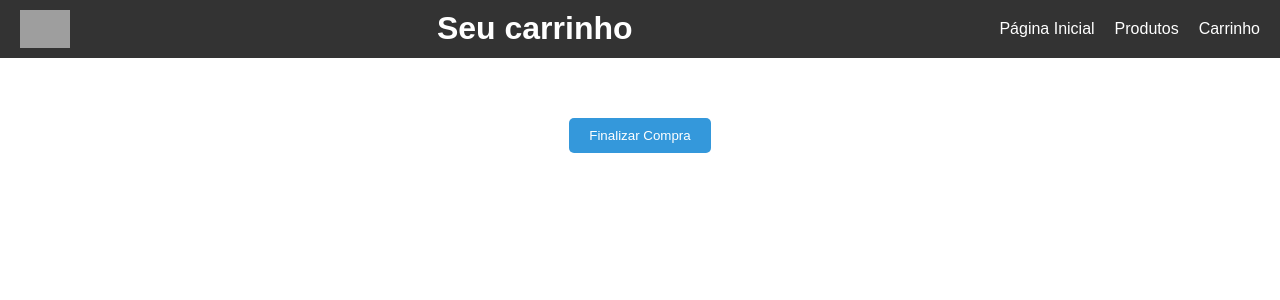
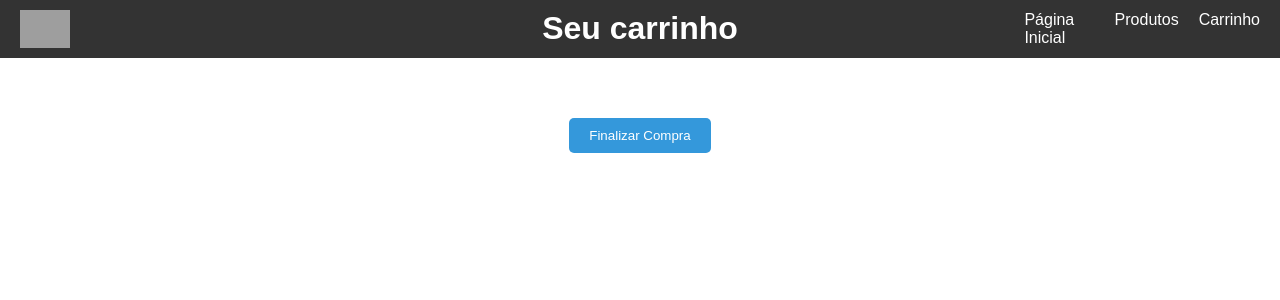
Before and after one commit to BrunaLimaFarias/projeto_web, a PHP site: page /Carrinho/carrinho.html in a window 1280 px wide. Shown: the top 300 px of the page. Run offline with PHP 8.4, Linux system fonts and the light colour scheme; grey boxes are pictures that could not be loaded.

Commit message:
Add files via upload

```diff
--- a/Projeto/Carrinho/carrinho.css
+++ b/Projeto/Carrinho/carrinho.css
@@ -44,6 +44,23 @@ main {
     padding: 20px;
 }
 
+.logo, .titulo, .links {
+    width: 19%; /* Ajuste a largura conforme necessário */
+}
+
+/* Estilos para cada uma das divs */
+.logo {
+    text-align: left;
+}
+
+.titulo {
+    text-align: center;
+}
+
+.links {
+    text-align: left;
+}
+
 .adicionar_carrinho {
     background-color: #3498db; /* Cor do botão "Adicionar ao Carrinho" */
     color: #fff;
--- a/Projeto/Carrinho/carrinho.html
+++ b/Projeto/Carrinho/carrinho.html
@@ -1,17 +1,21 @@
-<html lang="pt-br">
+<html lang="pt-BR">
     <head>
         <meta charset="UTF-8">
-        <link rel="stylesheet" href="carrinho.css">
+        <link rel="stylesheet" type="text/css" href="carrinho.css">
         <title>Seu Carrinho - Nome da Loja</title>
     </head>
     <body>
         <header>
+
             <div class="logo">
                 <img src="logo.png" alt="Logo da Empresa">
             </div>
-            <div class="cart-title">
+
+            <div class="titulo">
                 <h1>Seu carrinho</h1>
             </div>
+
+            <div class="links">
                 <nav>
                     <ul>
                         <li><a href="../index.html">Página Inicial</a></li>
@@ -19,10 +23,11 @@
                         <li><a href="carrinho.html">Carrinho</a></li>
                     </ul>
                 </nav>
+            </div>
+
         </header>
-
         <main>
-
+            <!-- Conteúdo da página continua aqui -->
         </main>
         <footer>
             <div class="finalizar-compra">
--- a/Projeto/Login/login.html
+++ b/Projeto/Login/login.html
@@ -20,6 +20,9 @@
                     <label for="senha">Senha</label>
                     <input type="password" id="senha" name="senha" required>
                 </div>
+                <div class="administrador">
+                    <href>Acessar como administrador</href>
+                </div>
 
                 <button type="button" class="btn" onclick="login()">Acessar</button>
             </form>
--- a/Projeto/index.css
+++ b/Projeto/index.css
@@ -45,7 +45,7 @@ body, h1, p, a {
 
   /* Estilo para os links de navegação */
   a[href$=".html"]::before {
-    content: "\25B6 "; /* Adiciona um ícone de seta à direita dos links */
+    content: "\25CF  "; /* Adiciona um ícone de seta à direita dos links */
   }
 
   /* Estilo para o cabeçalho da página */
```
Also changed, not shown: Projeto/styles.css (added), Projeto/teste.html (added). Lines whose indentation alone changed are shown as unchanged.
